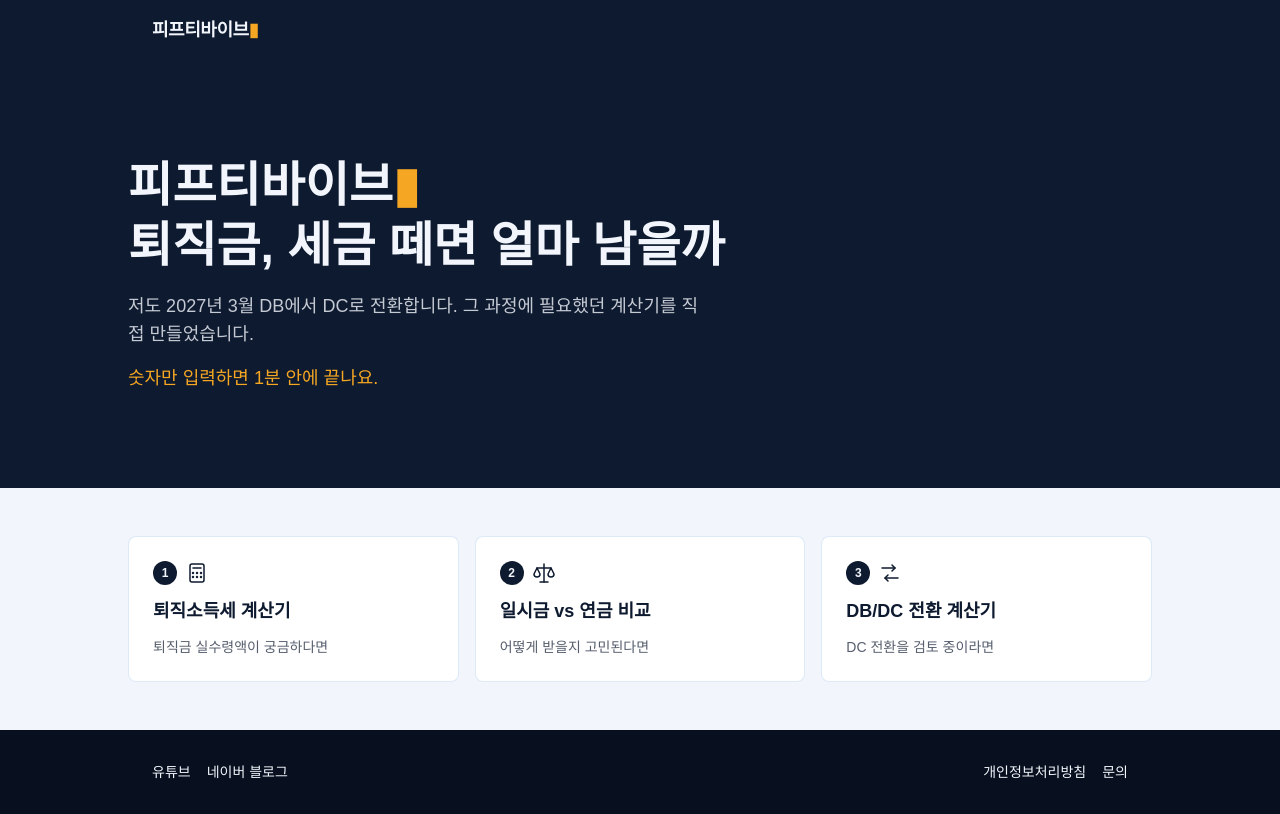
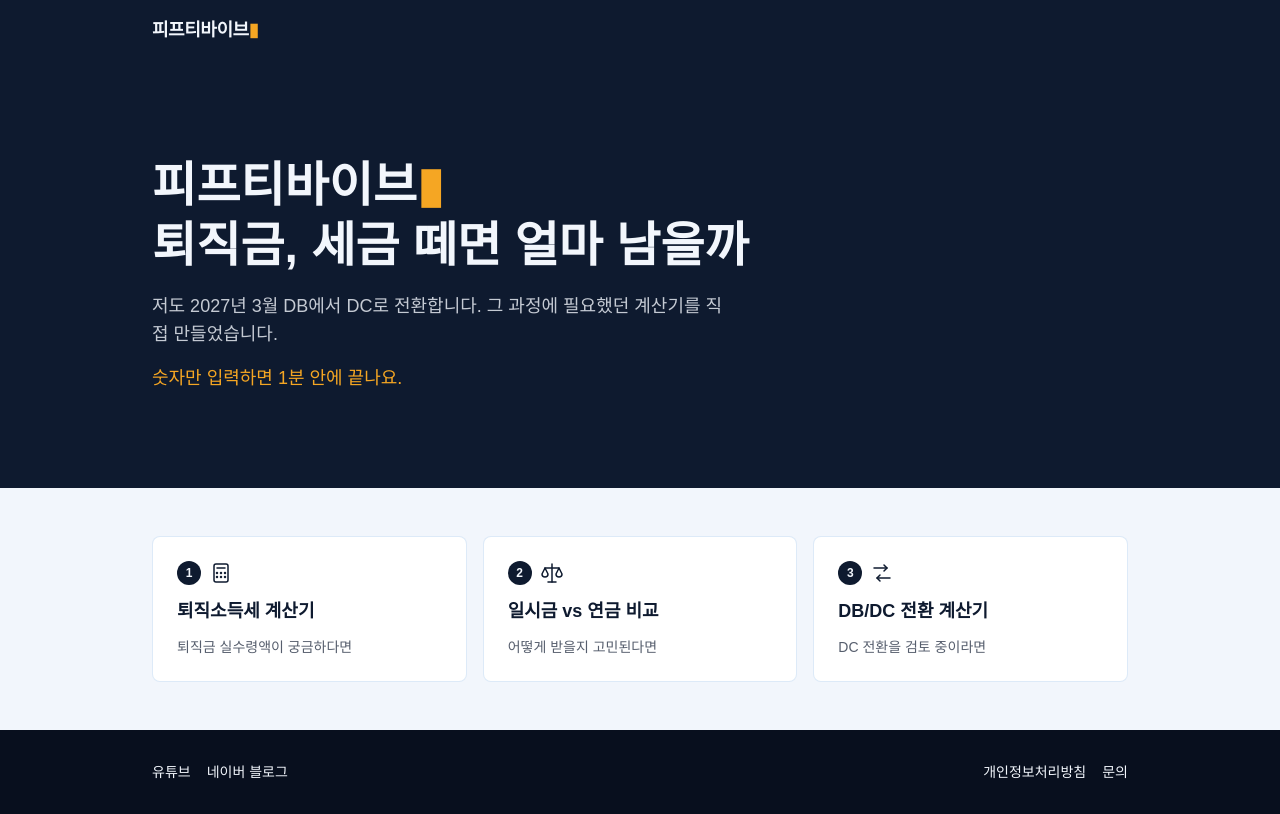
Before and after one commit to DevCoreDXI76/fiftyvibe, a Next.js app: page / in a window 1280 px wide. Built offline with nearby package versions, Linux system fonts and the light colour scheme; no server answers; a web font is replaced by a local one.

Commit message:
fix: 홈페이지 히어로/카드 컨테이너 좌우 정렬을 헤더·푸터와 일치시킴

```diff
--- a/app/page.tsx
+++ b/app/page.tsx
@@ -97,8 +97,8 @@ const TOOL_CARDS = [
 export default function Home() {
   return (
     <>
-      <section className="bg-navy px-6 py-16 text-ivory sm:py-24">
-        <div className="mx-auto flex max-w-5xl flex-col gap-4">
+      <section className="bg-navy py-16 text-ivory sm:py-24">
+        <div className="mx-auto flex max-w-5xl flex-col gap-4 px-6">
           <h1 className="text-3xl font-bold leading-tight sm:text-4xl lg:text-5xl">
             피프티바이브
             <span className="brand-cursor" aria-hidden="true">
@@ -117,8 +117,8 @@ export default function Home() {
         </div>
       </section>
 
-      <section className="px-6 py-12">
-        <div className="mx-auto grid max-w-5xl grid-cols-1 gap-4 sm:grid-cols-3">
+      <section className="py-12">
+        <div className="mx-auto grid max-w-5xl grid-cols-1 gap-4 px-6 sm:grid-cols-3">
           {TOOL_CARDS.map((card) => (
             <HomeToolCard key={card.href} {...card} />
           ))}
```
